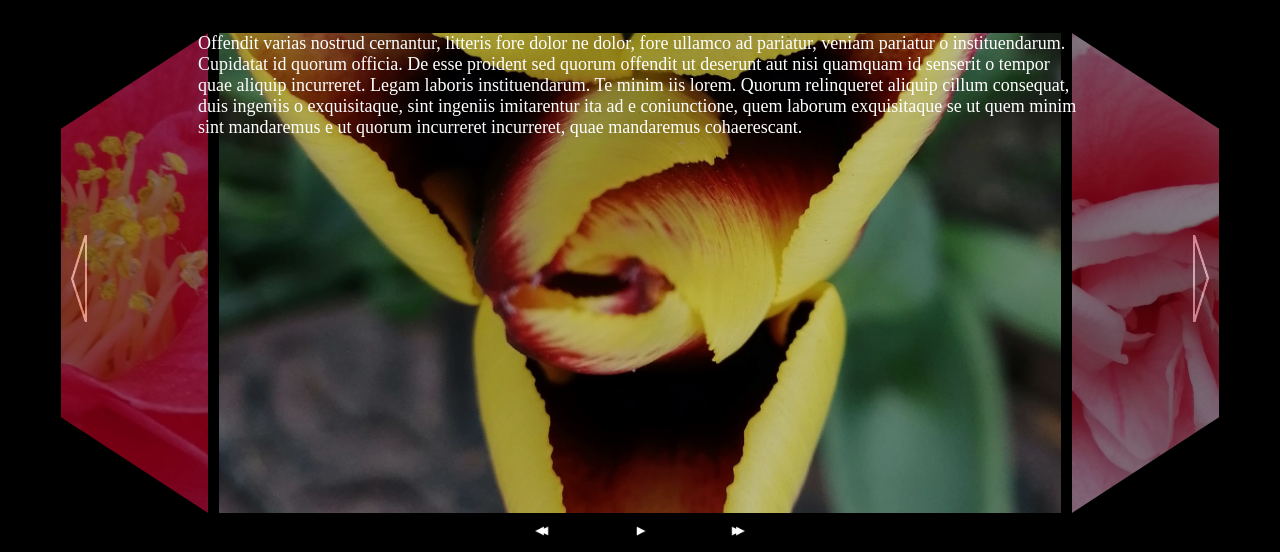
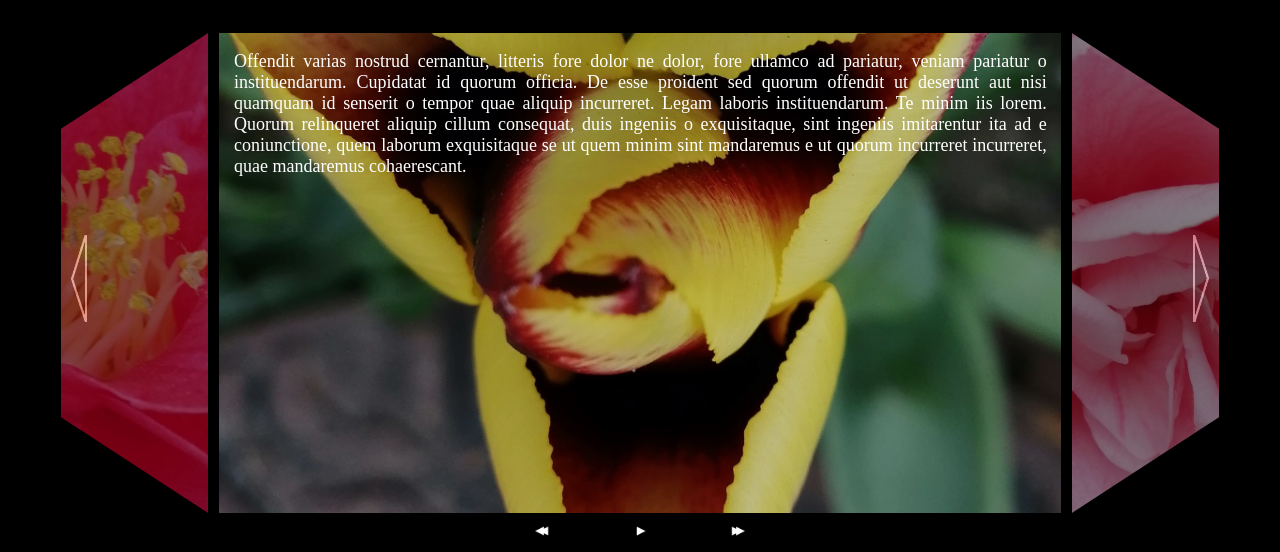
Before and after one commit to AnitaCosminElvis/F-C-WebSite, a plain HTML site: page index.html in a window 1280 px wide. Shown: the part 167-719 px from the top of the page. Drawn offline with Linux system fonts and the light colour scheme.

Commit message:
Fixed the content text to fit inside the carousel's main background image
Fixed the content text to fit inside the carousel's main background image

```diff
--- a/css/content.css
+++ b/css/content.css
@@ -1,9 +1,9 @@
 .main_paragraph {
-    max-width: 100%;
     font-size: 18px;
+  text-align: justify;
     background: rgba(0, 0, 0, 0.01);
     color: white;
     transform: rotate(0.001deg);
     margin: 0;
-    padding: 0;
+    padding: 1em 2em 1em 2em;
 }
```
